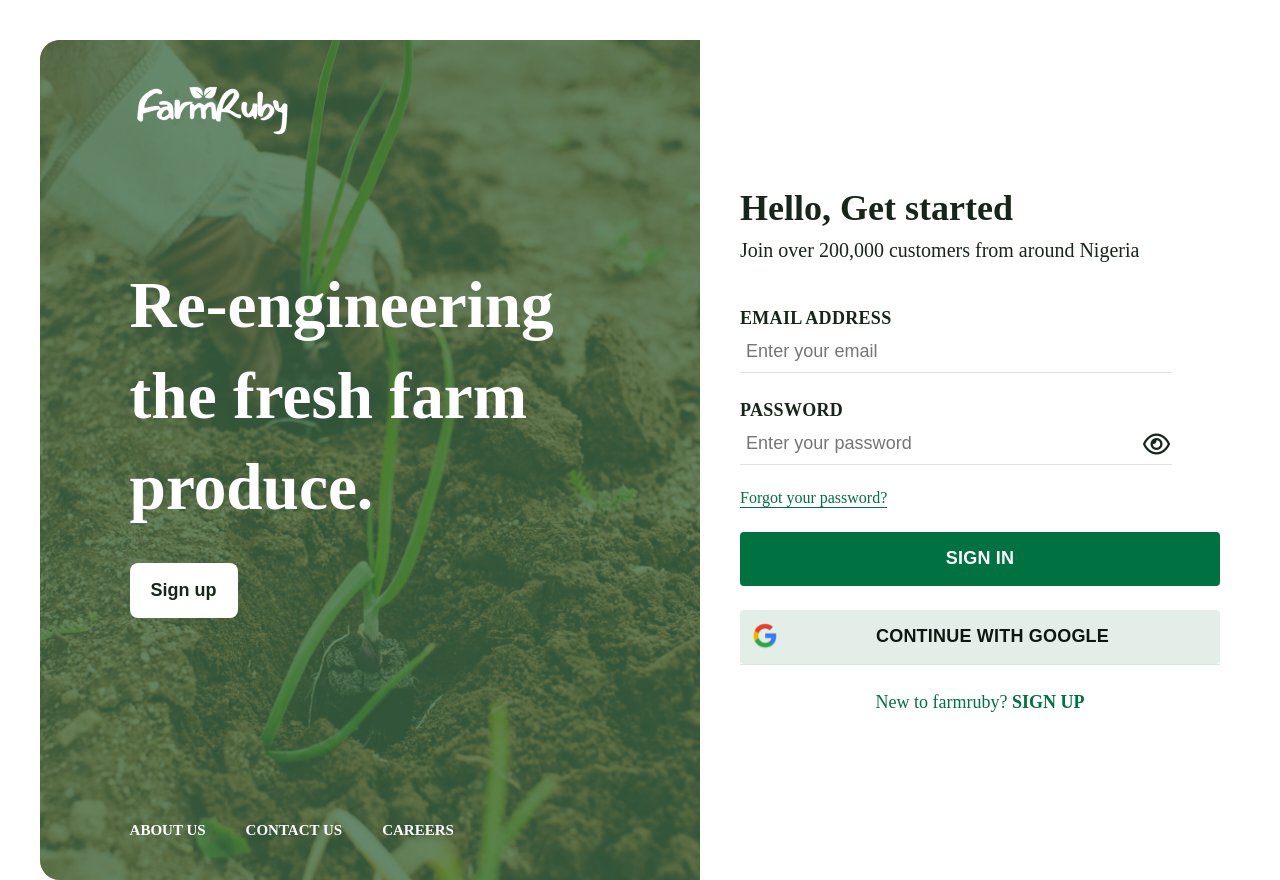
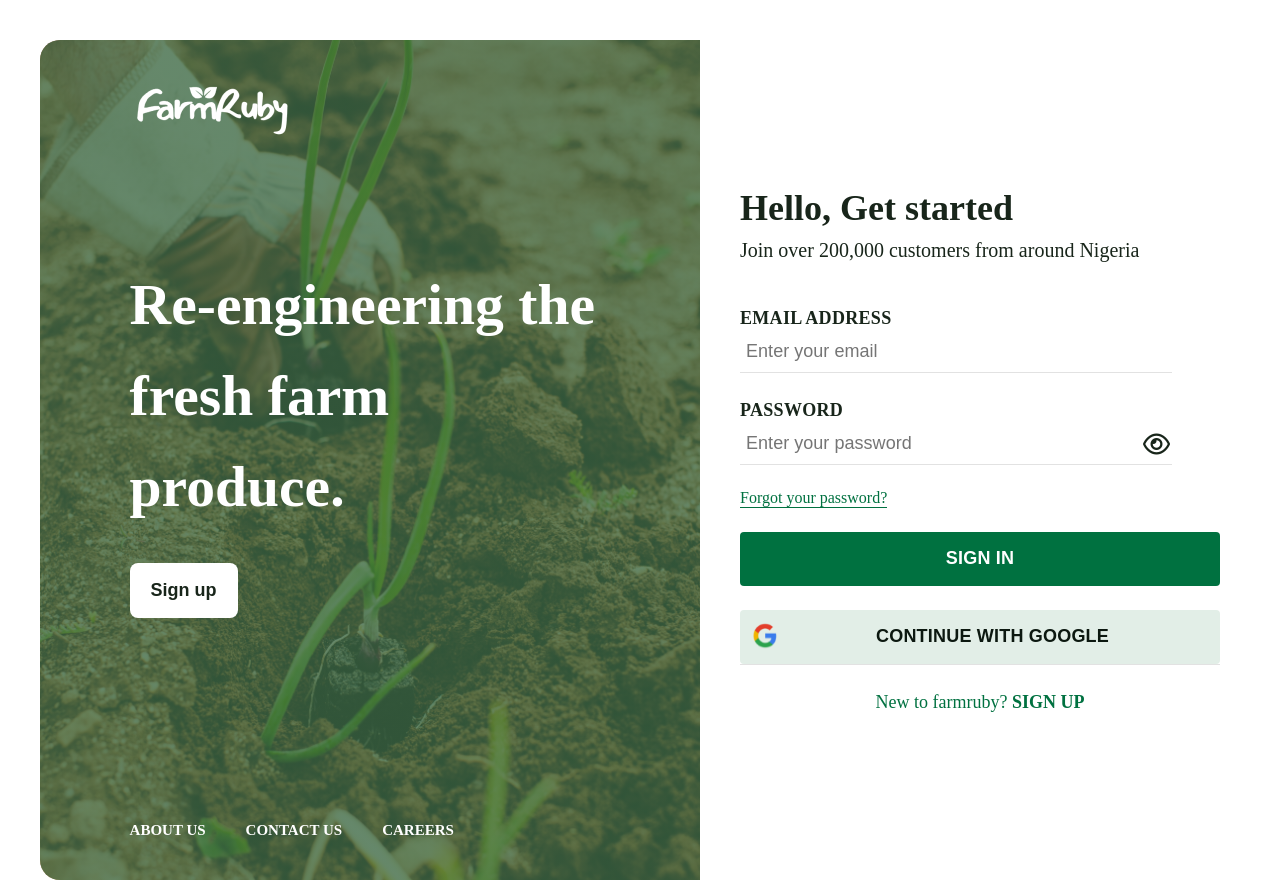
Before and after one commit to mitchel-okomor/farmruby-frontend, a React (Create React App) app: page /login in a window 1280 px wide. Built offline with nearby package versions, Linux system fonts and the light colour scheme; no server answers.

Commit message:
changed h1 fontsize

```diff
--- a/src/components/login/login.css
+++ b/src/components/login/login.css
@@ -25,7 +25,7 @@
 
 .intro h1 {
   font-weight: 800;
-  font-size: 5.1vw;
+  font-size: 4.5vw;
   line-height: 7.1vw;
   font-style: normal;
   margin-top: 111px;
--- a/src/components/signup/signup.css
+++ b/src/components/signup/signup.css
@@ -28,7 +28,7 @@
 
 .intro h1 {
   font-weight: 800;
-  font-size: 5.1vw;
+  font-size: 4.5vw;
   line-height: 7.1vw;
   font-style: normal;
   margin-top: 111px;
```
